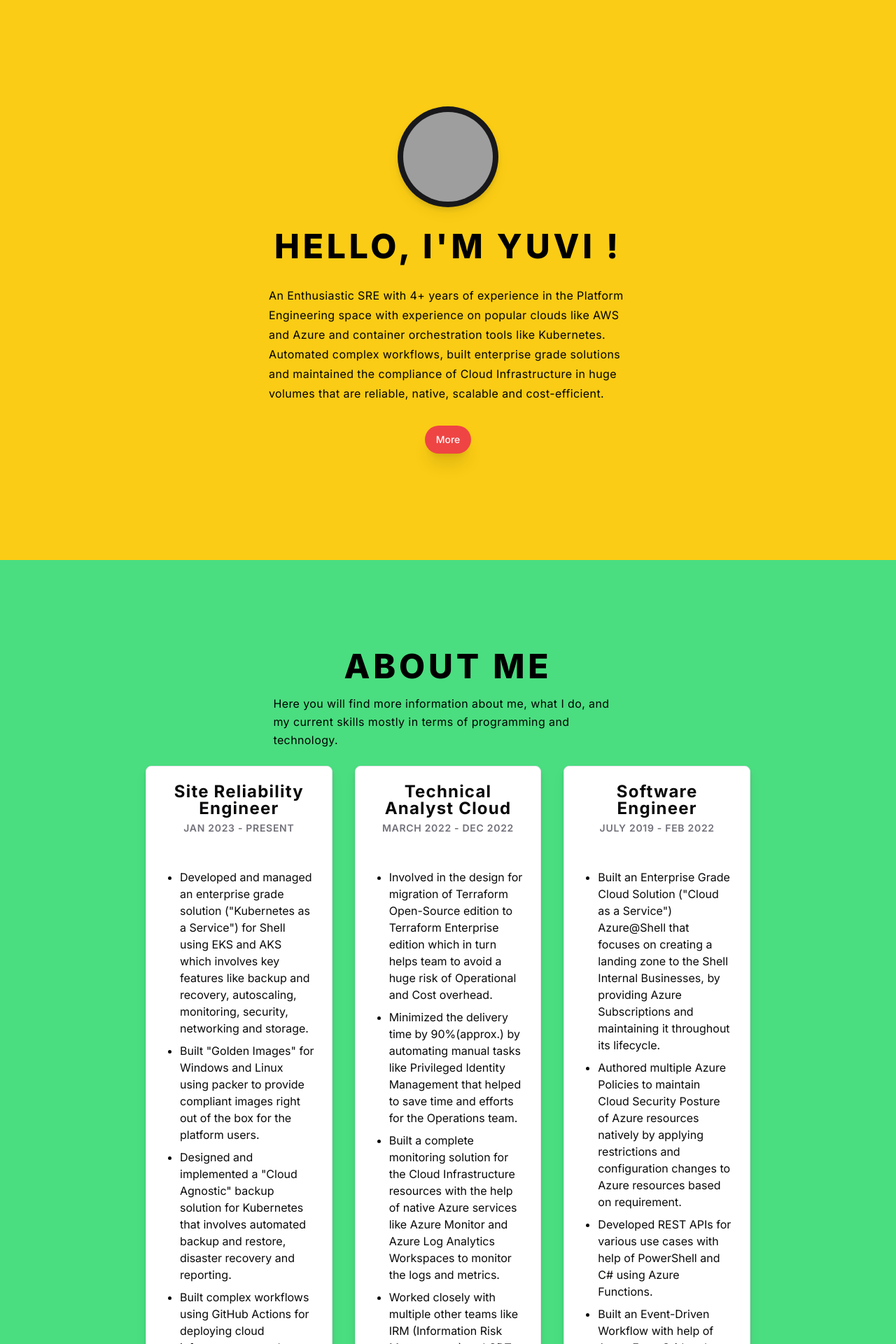
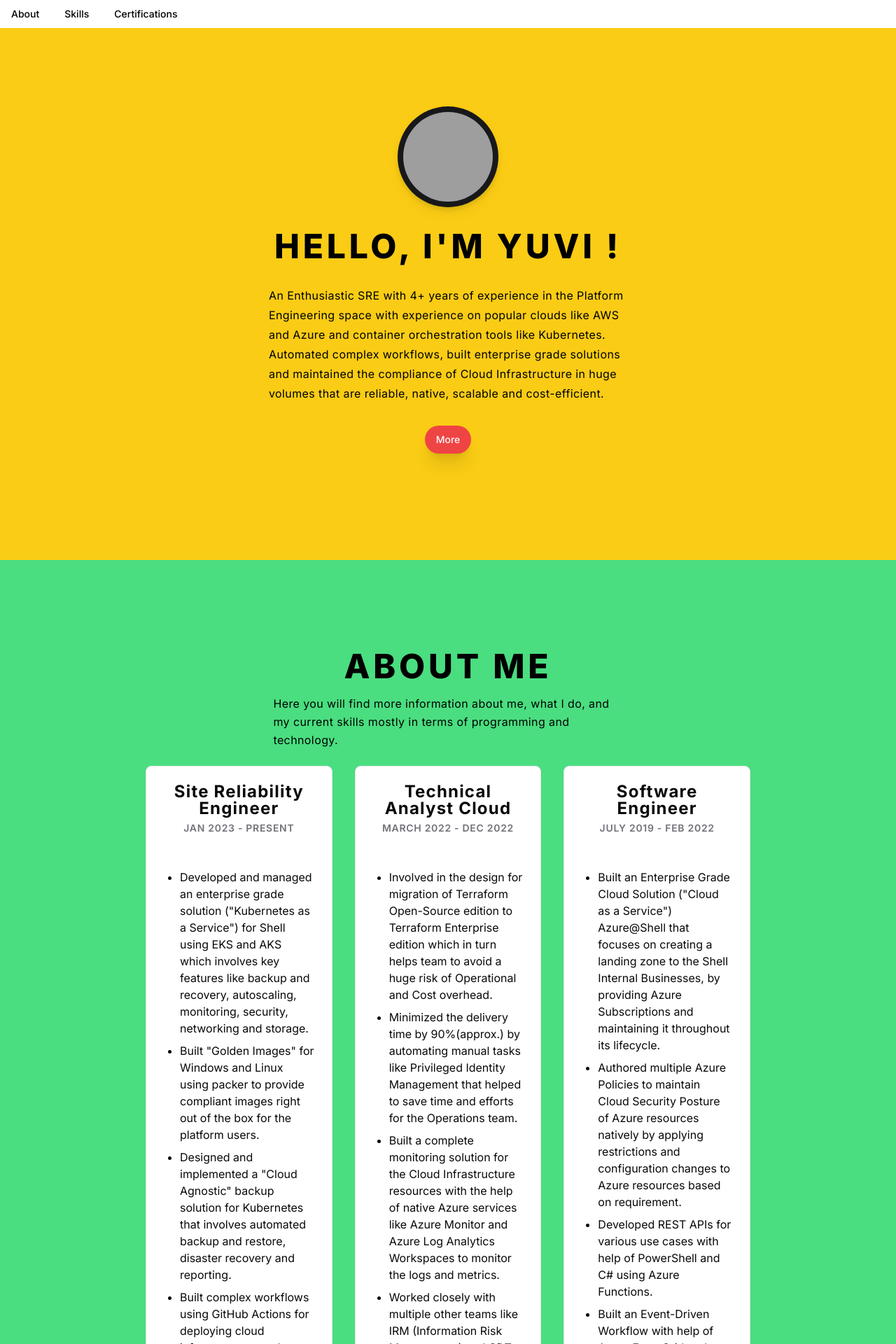
Before and after one commit to meyuviofficial/green-dolphin, a Next.js app: page / in a window 1280 px wide. Shown: the top 1920 px of the page at 70% size. Built offline with nearby package versions, Linux system fonts and the light colour scheme; grey boxes are pictures that could not be loaded.

Commit message:
fixed the drop shadow

```diff
--- a/src/app/page.tsx
+++ b/src/app/page.tsx
@@ -2,10 +2,12 @@ import Hero from "@/components/hero";
 import About from "@/components/about";
 import Skills from "@/components/skills";
 import Certifications from "@/components/certifications";
+import { NavBar } from "@/components/navbar";
 export default function Home() {
   return (
     <main>
       <div className="grid grid-flow-row">
+        <NavBar />
         <Hero />
         <About />
         <Skills />
--- a/src/components/about.tsx
+++ b/src/components/about.tsx
@@ -23,7 +23,7 @@ export default function About() {
       </p>
       <div className="grid grid-cols-1 md:grid-cols-3 gap-8 px-48">
         <div>
-          <Card className="drop-shadow-lg hover:drop-shadow-2xl">
+          <Card className="hover:drop-shadow-2xl">
             <CardHeader>
               <CardTitle className="font-bold tracking-wider text-center hover:text-green-500">
                 Site Reliability Engineer
@@ -67,7 +67,7 @@ export default function About() {
           </Card>
         </div>
         <div>
-          <Card className="drop-shadow-lg hover:drop-shadow-2xl">
+          <Card className="hover:drop-shadow-2xl">
             <CardHeader>
               <CardTitle className="font-bold tracking-wider text-center hover:text-green-500">
                 Technical Analyst Cloud
@@ -110,7 +110,7 @@ export default function About() {
           </Card>
         </div>
         <div>
-          <Card className="drop-shadow-lg hover:drop-shadow-2xl">
+          <Card className="hover:drop-shadow-2xl">
             <CardHeader>
               <CardTitle className="font-bold tracking-wider text-center hover:text-green-500">
                 Software Engineer
--- a/src/components/certifications.tsx
+++ b/src/components/certifications.tsx
@@ -8,13 +8,12 @@ import {
 } from "@/components/ui/card";
 import { Badge } from "@/components/ui/badge";
 import { SiLinuxfoundation } from "react-icons/si";
-import { Target } from "lucide-react";
 import { VscAzure } from "react-icons/vsc";
 
 export default function Certifications() {
   return (
     <div
-      id="about"
+      id="certifications"
       className="min-h-screen flex flex-col items-center px-4 py-16 bg-sky-400"
     >
       <h1 className="scroll-m-20 text-4xl font-extrabold text-center tracking-widest mx-96 mt-8 lg:text-5xl pt-8">
--- a/src/components/navbar.tsx
+++ b/src/components/navbar.tsx
@@ -14,83 +14,34 @@ import {
   navigationMenuTriggerStyle,
 } from "@/components/ui/navigation-menu";
 
-const components: { title: string; href: string; description: string }[] = [
-  {
-    title: "Alert Dialog",
-    href: "/docs/primitives/alert-dialog",
-    description:
-      "A modal dialog that interrupts the user with important content and expects a response.",
-  },
-  {
-    title: "Hover Card",
-    href: "/docs/primitives/hover-card",
-    description:
-      "For sighted users to preview content available behind a link.",
-  },
-  {
-    title: "Progress",
-    href: "/docs/primitives/progress",
-    description:
-      "Displays an indicator showing the completion progress of a task, typically displayed as a progress bar.",
-  },
-  {
-    title: "Scroll-area",
-    href: "/docs/primitives/scroll-area",
-    description: "Visually or semantically separates content.",
-  },
-  {
-    title: "Tabs",
-    href: "/docs/primitives/tabs",
-    description:
-      "A set of layered sections of content—known as tab panels—that are displayed one at a time.",
-  },
-  {
-    title: "Tooltip",
-    href: "/docs/primitives/tooltip",
-    description:
-      "A popup that displays information related to an element when the element receives keyboard focus or the mouse hovers over it.",
-  },
-];
-
 export function NavBar() {
   return (
-    <div className="p-2 bg-zinc-800">
+    <div className="bg-white fixed top-0 w-full">
       <NavigationMenu>
         <NavigationMenuList>
           <NavigationMenuItem>
-            <NavigationMenuTrigger>Item One</NavigationMenuTrigger>
-            <NavigationMenuContent>
-              <NavigationMenuLink>Link</NavigationMenuLink>
-            </NavigationMenuContent>
+            <Link href="#about" legacyBehavior passHref>
+              <NavigationMenuLink className={navigationMenuTriggerStyle()}>
+                About
+              </NavigationMenuLink>
+            </Link>
+          </NavigationMenuItem>
+          <NavigationMenuItem>
+            <Link href="#skills" legacyBehavior passHref>
+              <NavigationMenuLink className={navigationMenuTriggerStyle()}>
+                Skills
+              </NavigationMenuLink>
+            </Link>
+          </NavigationMenuItem>
+          <NavigationMenuItem>
+            <Link href="#certifications" legacyBehavior passHref>
+              <NavigationMenuLink className={navigationMenuTriggerStyle()}>
+                Certifications
+              </NavigationMenuLink>
+            </Link>
           </NavigationMenuItem>
         </NavigationMenuList>
       </NavigationMenu>
     </div>
   );
 }
-
-const ListItem = React.forwardRef<
-  React.ElementRef<"a">,
-  React.ComponentPropsWithoutRef<"a">
->(({ className, title, children, ...props }, ref) => {
-  return (
-    <li>
-      <NavigationMenuLink asChild>
-        <a
-          ref={ref}
-          className={cn(
-            "block select-none space-y-1 rounded-md p-3 leading-none no-underline outline-none transition-colors hover:bg-accent hover:text-accent-foreground focus:bg-accent focus:text-accent-foreground",
-            className
-          )}
-          {...props}
-        >
-          <div className="text-sm font-medium leading-none">{title}</div>
-          <p className="line-clamp-2 text-sm leading-snug text-muted-foreground">
-            {children}
-          </p>
-        </a>
-      </NavigationMenuLink>
-    </li>
-  );
-});
-ListItem.displayName = "ListItem";
--- a/src/components/skills.tsx
+++ b/src/components/skills.tsx
@@ -20,7 +20,7 @@ import { VscAzure } from "react-icons/vsc";
 export default function Skills() {
   return (
     <div
-      id="about"
+      id="skills"
       className="min-h-screen flex flex-col items-center justify-center px-4 py-16 bg-red-400"
     >
       <h1 className="scroll-m-20 text-4xl font-extrabold text-center tracking-widest mx-96 mt-8 lg:text-5xl pt-8">
@@ -31,70 +31,70 @@ export default function Skills() {
         the years
       </p>
       <div className="grid grid-cols-4 gap-4 justify-center items-center mx-auto px-4 py-8">
-        <div className="w-full h-full rounded-full bg-zinc-800 flex justify-center items-center drop-shadow-xl hover:drop-shadow-2xl hover:bg-red-200">
+        <div className="w-full h-full rounded-full bg-zinc-800 flex justify-center items-center hover:drop-shadow-2xl hover:bg-red-200">
           <FaPython className="w-24 h-24 p-4" style={{ color: "#f87171" }} />
         </div>
-        <div className="w-full h-full rounded-full bg-zinc-800 flex justify-center items-center drop-shadow-xl hover:drop-shadow-2xl hover:bg-red-200">
+        <div className="w-full h-full rounded-full bg-zinc-800 flex justify-center items-center hover:drop-shadow-2xl hover:bg-red-200">
           <BiLogoGoLang
             className="w-24 h-24 p-4"
             style={{ color: "#f87171" }}
           />
         </div>
-        <div className="w-full h-full rounded-full bg-zinc-800 flex justify-center items-center drop-shadow-xl hover:drop-shadow-2xl hover:bg-red-200">
+        <div className="w-full h-full rounded-full bg-zinc-800 flex justify-center items-center hover:drop-shadow-2xl hover:bg-red-200">
           <SiTerraform className="w-24 h-24 p-4" style={{ color: "#f87171" }} />
         </div>
-        <div className="w-full h-full rounded-full bg-zinc-800 flex justify-center items-center drop-shadow-xl hover:drop-shadow-2xl hover:bg-red-200">
+        <div className="w-full h-full rounded-full bg-zinc-800 flex justify-center items-center hover:drop-shadow-2xl hover:bg-red-200">
           <FaDocker className="w-24 h-24 p-4" style={{ color: "#f87171" }} />
         </div>
-        <div className="w-full h-full rounded-full bg-zinc-800 flex justify-center items-center drop-shadow-xl hover:drop-shadow-2xl hover:bg-red-200">
+        <div className="w-full h-full rounded-full bg-zinc-800 flex justify-center items-center hover:drop-shadow-2xl hover:bg-red-200">
           <SiAnsible className="w-24 h-24 p-4" style={{ color: "#f87171" }} />
         </div>
-        <div className="w-full h-full rounded-full bg-zinc-800 flex justify-center items-center drop-shadow-xl hover:drop-shadow-2xl hover:bg-red-200">
+        <div className="w-full h-full rounded-full bg-zinc-800 flex justify-center items-center hover:drop-shadow-2xl hover:bg-red-200">
           <SiPacker className="w-24 h-24 p-4" style={{ color: "#f87171" }} />
         </div>
-        <div className="w-full h-full rounded-full bg-zinc-800 flex justify-center items-center drop-shadow-xl hover:drop-shadow-2xl hover:bg-red-200">
+        <div className="w-full h-full rounded-full bg-zinc-800 flex justify-center items-center hover:drop-shadow-2xl hover:bg-red-200">
           <SiPowershell
             className="w-24 h-24 p-4"
             style={{ color: "#f87171" }}
           />
         </div>
-        <div className="w-full h-full rounded-full bg-zinc-800 flex justify-center items-center drop-shadow-xl hover:drop-shadow-2xl hover:bg-red-200">
+        <div className="w-full h-full rounded-full bg-zinc-800 flex justify-center items-center hover:drop-shadow-2xl hover:bg-red-200">
           <SiKubernetes
             className="w-24 h-24 p-4"
             style={{ color: "#f87171" }}
           />
         </div>
-        <div className="w-full h-full rounded-full bg-zinc-800 flex justify-center items-center drop-shadow-xl hover:drop-shadow-2xl hover:bg-red-200">
+        <div className="w-full h-full rounded-full bg-zinc-800 flex justify-center items-center hover:drop-shadow-2xl hover:bg-red-200">
           <SiHelm className="w-24 h-24 p-4" style={{ color: "#f87171" }} />
         </div>
-        <div className="w-full h-full rounded-full bg-zinc-800 flex justify-center items-center drop-shadow-xl hover:drop-shadow-2xl hover:bg-red-200">
+        <div className="w-full h-full rounded-full bg-zinc-800 flex justify-center items-center hover:drop-shadow-2xl hover:bg-red-200">
           <LiaLinux className="w-24 h-24 p-4" style={{ color: "#f87171" }} />
         </div>
-        <div className="w-full h-full rounded-full bg-zinc-800 flex justify-center items-center drop-shadow-xl hover:drop-shadow-2xl hover:bg-red-200">
+        <div className="w-full h-full rounded-full bg-zinc-800 flex justify-center items-center hover:drop-shadow-2xl hover:bg-red-200">
           <SiAzurefunctions
             className="w-24 h-24 p-4"
             style={{ color: "#f87171" }}
           />
         </div>
-        <div className="w-full h-full rounded-full bg-zinc-800 flex justify-center items-center drop-shadow-xl hover:drop-shadow-2xl hover:bg-red-200">
+        <div className="w-full h-full rounded-full bg-zinc-800 flex justify-center items-center hover:drop-shadow-2xl hover:bg-red-200">
           <SiAzuredevops
             className="w-24 h-24 p-4"
             style={{ color: "#f87171" }}
           />
         </div>
-        <div className="w-full h-full rounded-full bg-zinc-800 flex justify-center items-center drop-shadow-xl hover:drop-shadow-2xl hover:bg-red-200">
+        <div className="w-full h-full rounded-full bg-zinc-800 flex justify-center items-center hover:drop-shadow-2xl hover:bg-red-200">
           <DiTerminal className="w-24 h-24 p-4" style={{ color: "#f87171" }} />
         </div>
-        <div className="w-full h-full rounded-full bg-zinc-800 flex justify-center items-center drop-shadow-xl hover:drop-shadow-2xl hover:bg-red-200">
+        <div className="w-full h-full rounded-full bg-zinc-800 flex justify-center items-center hover:drop-shadow-2xl hover:bg-red-200">
           <SiAzurepipelines
             className="w-24 h-24 p-4"
             style={{ color: "#f87171" }}
           />
         </div>
-        <div className="w-full h-full rounded-full bg-zinc-800 flex justify-center items-center drop-shadow-xl hover:drop-shadow-2xl hover:bg-red-200">
+        <div className="w-full h-full rounded-full bg-zinc-800 flex justify-center items-center hover:drop-shadow-2xl hover:bg-red-200">
           <FaAws className="w-24 h-24 p-4" style={{ color: "#f87171" }} />
         </div>
-        <div className="w-full h-full rounded-full bg-zinc-800 flex justify-center items-center drop-shadow-xl hover:drop-shadow-2xl hover:bg-red-200">
+        <div className="w-full h-full rounded-full bg-zinc-800 flex justify-center items-center hover:drop-shadow-2xl hover:bg-red-200">
           <VscAzure className="w-24 h-24 p-4" style={{ color: "#f87171" }} />
         </div>
       </div>
```
